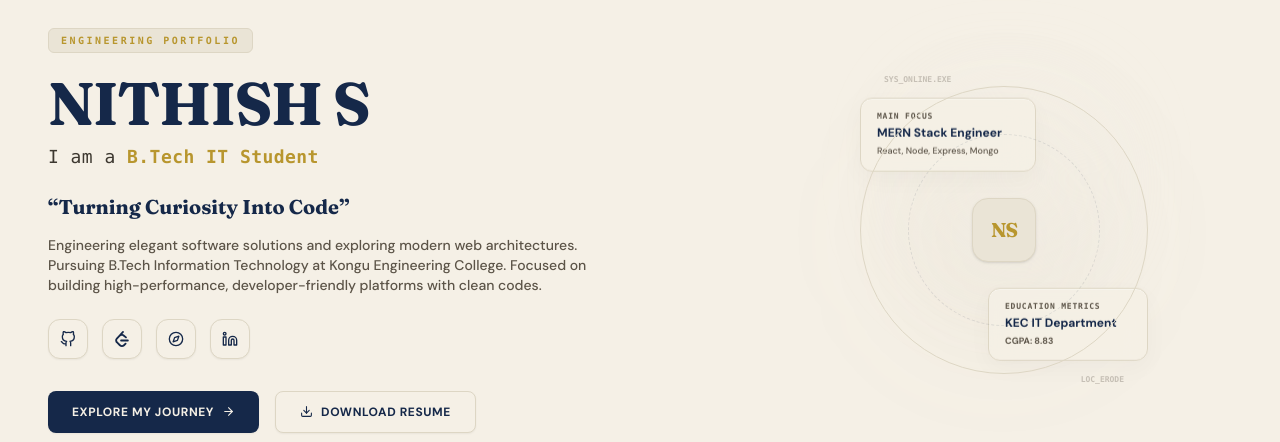
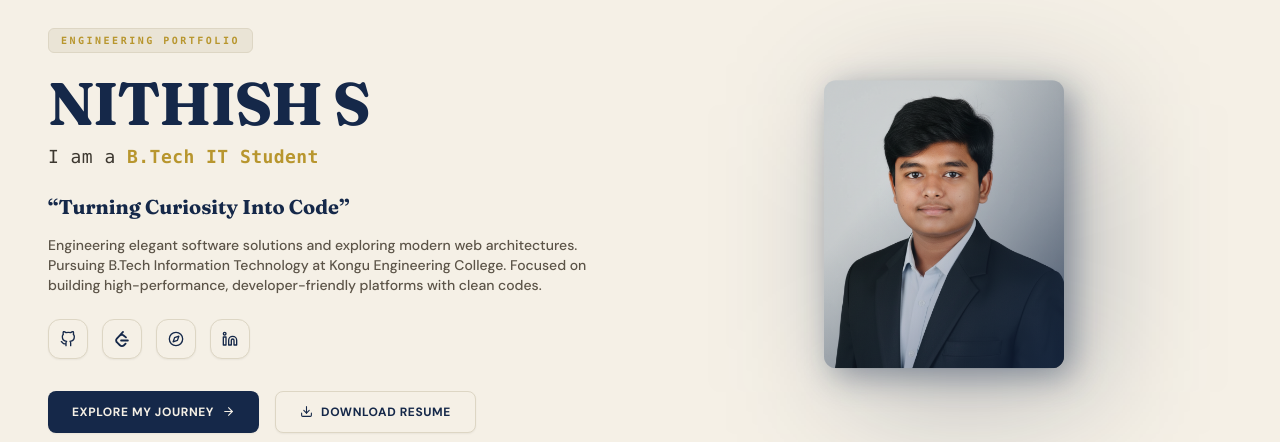
Before and after one commit to NITHISH-2207/NITHISH_S-PORTFOLIO, a React (Vite) app: page / in a window 1280 px wide. Shown: the part 194-636 px from the top of the page. Built offline with nearby package versions, Linux system fonts and the light colour scheme; no server answers.

Commit message:
Enhance hero section

```diff
--- a/src/components/Hero.jsx
+++ b/src/components/Hero.jsx
@@ -2,7 +2,7 @@ import React, { useState, useEffect } from 'react';
 import { motion } from 'framer-motion';
 import { FiDownload, FiArrowRight, FiGithub, FiLinkedin, FiCompass } from 'react-icons/fi';
 import { SiLeetcode } from 'react-icons/si';
-
+import profilePic from '../assets/nithish.png';
 const TYPING_ROLES = [
   'B.Tech IT Student',
   'MERN Stack Developer',
@@ -173,53 +173,47 @@ export default function Hero() {
         </div>
 
         {/* Right Side: Clean Apple/Linear Abstract Glass Composition */}
-        <div className="lg:col-span-5 flex items-center justify-center">
+        {/* Right Side */}
+        <div className="lg:col-span-5 flex items-center justify-start pl-8 lg:pl-12">
 
           <motion.div
             initial={{ opacity: 0, scale: 0.96 }}
             animate={{ opacity: 1, scale: 1 }}
             transition={{ delay: 0.3, duration: 0.8 }}
-            className="relative w-72 h-72 md:w-80 md:h-80 flex items-center justify-center pointer-events-none select-none"
+            className="relative flex items-center justify-center select-none"
           >
-            {/* Extremely soft blur colored spheres */}
-            <div className="absolute w-56 h-56 rounded-full bg-gradient-to-tr from-[rgba(184,155,94,0.06)] to-[rgba(36,59,83,0.04)] blur-[60px]" />
-            <div className="absolute w-40 h-40 rounded-full bg-gradient-to-bl from-luxury-card to-transparent blur-[50px] top-10" />
 
-            {/* Overlapping Glass Panels (Apple/Framer Inspired) */}
+            {/* Floating Card — Top Left */}
+
+            {/* Floating Card — Bottom Right */}
+
+            {/* Subtle markers */}
+
+
+            {/* Center: Profile Photo */}
             <motion.div
-              className="absolute top-8 left-4 w-44 py-3 px-4 glass-card rounded-xl text-left shadow-sm"
-              animate={{ y: [0, -5, 0] }}
-              transition={{ duration: 6, repeat: Infinity, ease: "easeInOut" }}
+              className="relative z-10"
+              animate={{ y: [0, -6, 0] }}
+              transition={{ duration: 5, repeat: Infinity, ease: "easeInOut" }}
             >
-              <span className="block text-[8px] font-mono text-luxury-textSec uppercase tracking-widest font-bold">Main Focus</span>
-              <span className="block text-xs font-bold text-luxury-textPri mt-0.5">MERN Stack Engineer</span>
-              <span className="block text-[9px] text-luxury-textSec mt-1 font-medium">React, Node, Express, Mongo</span>
+              {/* Layer 1 — wide soft glow */}
+              <div className="absolute -bottom-6 -right-6 w-full h-full rounded-xl bg-luxury-navy/30 blur-3xl z-0" />
+              {/* Layer 2 — tight sharp glow */}
+              <div className="absolute -bottom-2 -right-2 w-full h-full rounded-xl bg-luxury-navy/40 blur-lg z-0" />
+
+              {/* Image — bigger, mild corners, no border */}
+              <div className="relative w-52 h-64 md:w-60 md:h-72 rounded-xl overflow-hidden z-10">
+                <img
+                  src={profilePic}
+                  alt="Nithish Selvaraj"
+                  className="w-full h-full object-cover object-top"
+                />
+                {/* Strong navy gradient — right and bottom only */}
+                <div className="absolute inset-0 bg-gradient-to-br from-transparent from-30% via-luxury-navy/30 to-luxury-navy/70 pointer-events-none" />
+              </div>
             </motion.div>
 
-            <motion.div
-              className="absolute bottom-8 right-4 w-40 py-3 px-4 glass-card rounded-xl text-left shadow-sm"
-              animate={{ y: [0, 5, 0] }}
-              transition={{ duration: 7, repeat: Infinity, ease: "easeInOut", delay: 0.5 }}
-            >
-              <span className="block text-[8px] font-mono text-luxury-textSec uppercase tracking-widest font-bold">Education Metrics</span>
-              <span className="block text-xs font-bold text-luxury-navy mt-0.5">KEC IT Department</span>
-              <span className="block text-[9px] text-luxury-textSec mt-1 font-bold">CGPA: 8.83</span>
-            </motion.div>
-
-            {/* Central clean minimal brand element */}
-            <div className="w-16 h-16 rounded-2xl bg-luxury-bgSec border border-luxury-border flex items-center justify-center text-luxury-gold shadow relative">
-              <span className="text-xl font-heading font-bold tracking-tighter">NS</span>
-            </div>
-
-            {/* Subtle thin vector circles and markers */}
-            <div className="absolute inset-4 border border-luxury-border rounded-full" />
-            <div className="absolute inset-16 border border-dashed border-luxury-navy/10 rounded-full" />
-
-            {/* Subtle location markers */}
-            <span className="absolute bottom-1 right-10 text-[8px] font-mono text-luxury-textSec/30 font-bold">LOC_ERODE</span>
-            <span className="absolute top-1 left-10 text-[8px] font-mono text-luxury-textSec/30 font-bold">SYS_ONLINE.EXE</span>
           </motion.div>
-
         </div>
       </div>
     </section>
```
Also changed, not shown: src/assets/nithish.png (added).
